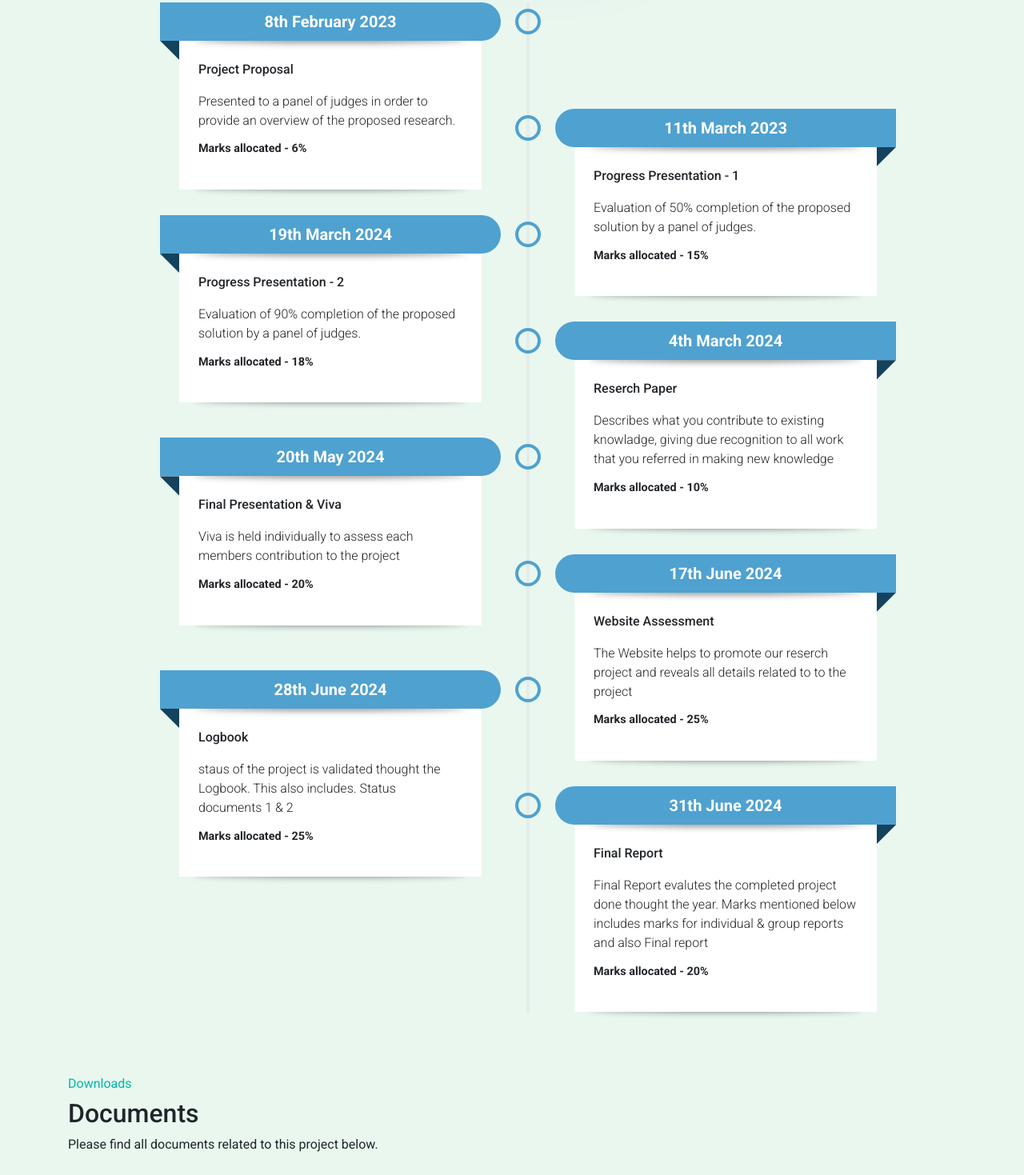
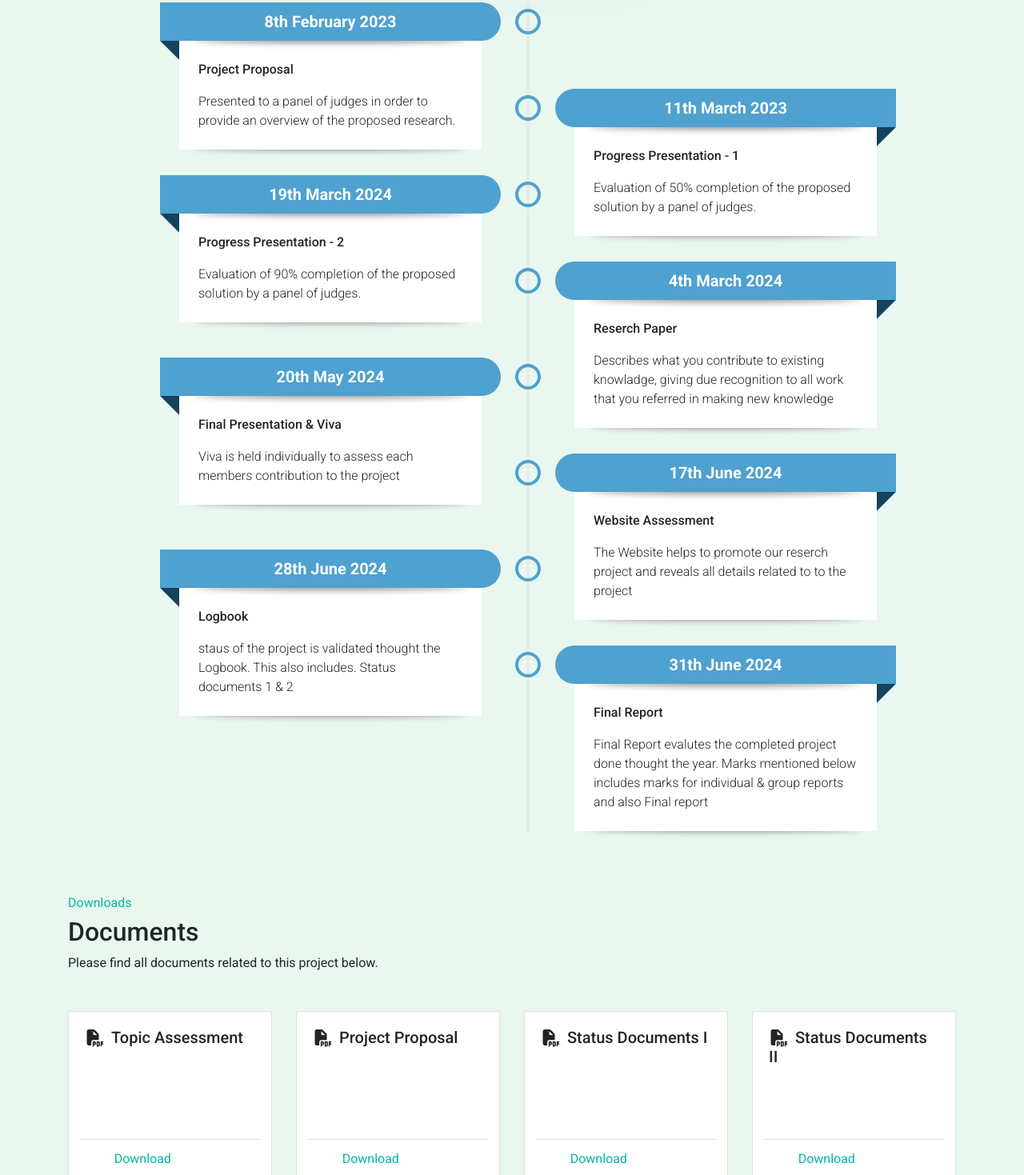
Before and after one commit to MunasingheMGP/ecowatch.github.io, a plain HTML site: page index.html in a window 1280 px wide. Shown: the part 6638-8107 px from the top of the page at 80% size. Drawn offline with Linux system fonts and the light colour scheme.

Commit message:
Update index.html

```diff
--- a/index.html
+++ b/index.html
@@ -424,7 +424,7 @@
               <div class="descr">
                 Presented to a panel of judges in order to provide an overview of
                 the proposed research.
-                <p style="font-weight: 600">Marks allocated - 6%</p>
+
               </div>
             </li>
             <li style="--accent-color: #fbca3e">
@@ -433,7 +433,7 @@
               <div class="descr">
                 Evaluation of 50% completion of the proposed solution by a panel of
                 judges.
-                <p style="font-weight: 600">Marks allocated - 15%</p>
+
               </div>
             </li>
             <li style="--accent-color: #e24a68">
@@ -442,7 +442,7 @@
               <div class="descr">
                 Evaluation of 90% completion of the proposed solution by a panel of
                 judges.
-                <p style="font-weight: 600">Marks allocated - 18%</p>
+
               </div>
             </li>
             <li style="--accent-color: #4cadad">
@@ -450,7 +450,7 @@
               <div class="title">Reserch Paper</div>
               <div class="descr">
                 Describes what you contribute to existing knowladge, giving due recognition to all work that you referred in making new knowledge
-                <p style="font-weight: 600">Marks allocated - 10%</p>
+
               </div>
             </li>
 
@@ -459,7 +459,7 @@
               <div class="title">Final Presentation & Viva</div>
               <div class="descr">
                 Viva is held individually to assess each members contribution to the project
-                <p style="font-weight: 600">Marks allocated - 20%</p>
+
               </div>
             </li>
             <li style="--accent-color: #4cadad">
@@ -467,7 +467,7 @@
               <div class="title">Website Assessment</div>
               <div class="descr">
                 The Website helps to promote our reserch project and reveals all details related to to the project
-                <p style="font-weight: 600">Marks allocated - 25%</p>
+
               </div>
             </li>
             <li style="--accent-color: #4cadad">
@@ -475,7 +475,7 @@
               <div class="title">Logbook</div>
               <div class="descr">
                 staus of the project is validated thought the Logbook. This also includes. Status documents 1 & 2
-                <p style="font-weight: 600">Marks allocated - 25%</p>
+
               </div>
             </li>
             <li style="--accent-color: #4cadad">
@@ -483,7 +483,7 @@
               <div class="title">Final Report</div>
               <div class="descr">
                 Final Report evalutes the completed project done thought the year. Marks mentioned below includes marks for individual & group reports and also Final report
-                <p style="font-weight: 600">Marks allocated - 20%</p>
+
               </div>
             </li>
           </ul>
```
